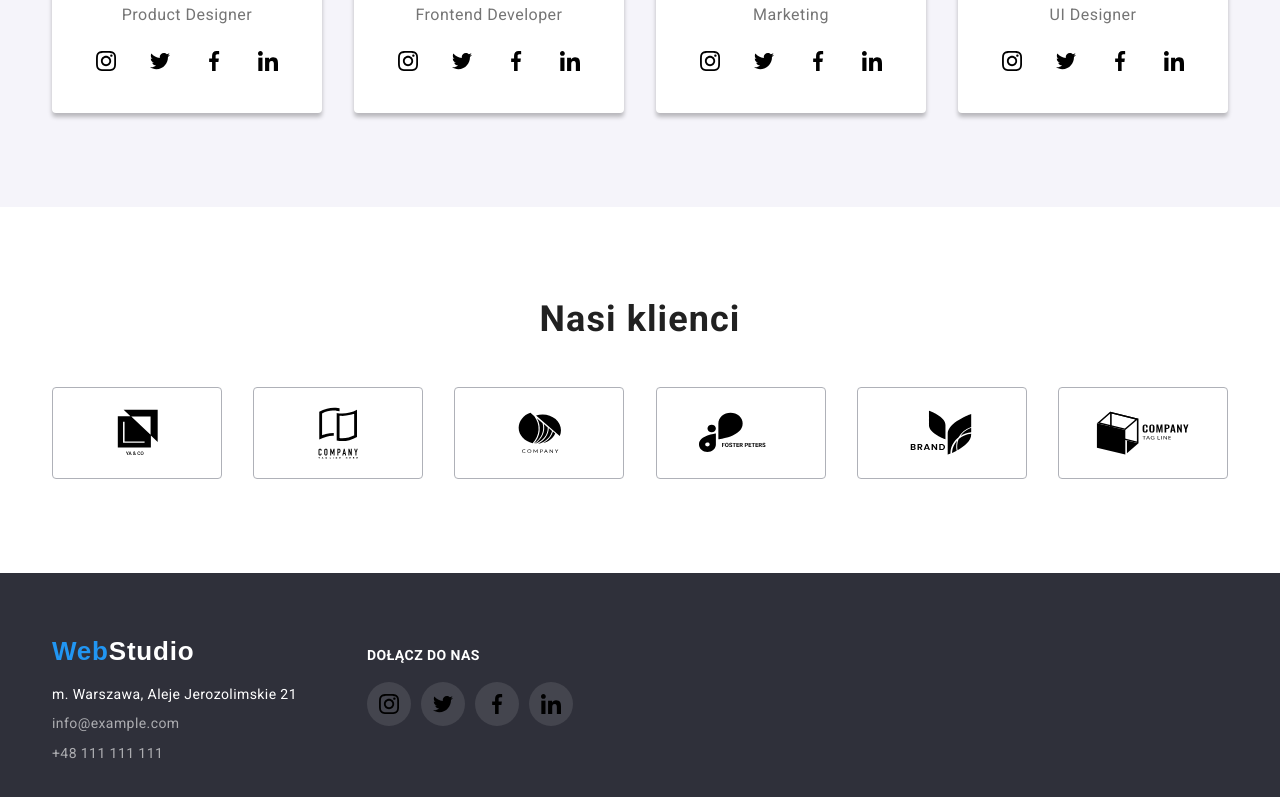
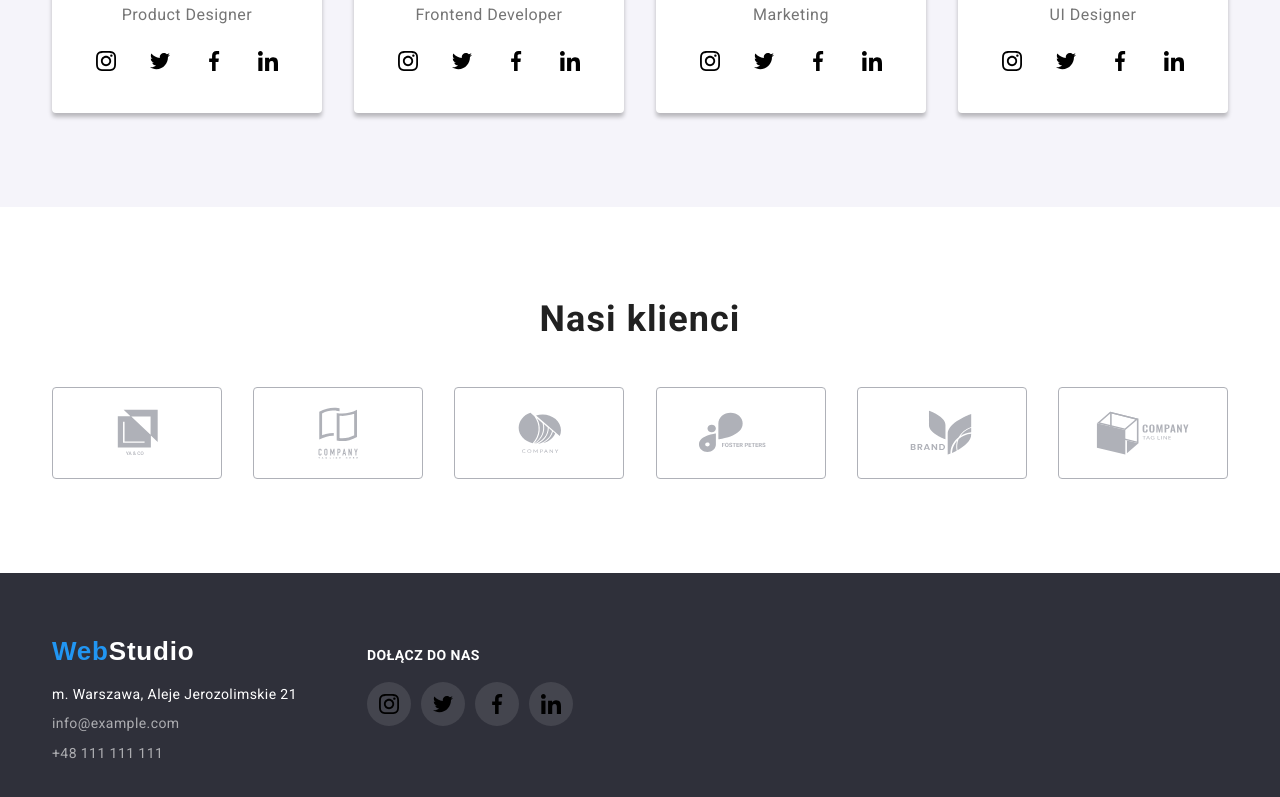
Before and after one commit to DagmaraKida/goit-markup-hw-04, a plain HTML site: page index.html in a window 1280 px wide. Shown: the part 2076-2873 px from the top of the page. Drawn offline with Linux system fonts and the light colour scheme.

Commit message:
clients cards focus working

```diff
--- a/css/styles.css
+++ b/css/styles.css
@@ -311,28 +311,29 @@ h5 /* .text-card-title */ {
   margin-top: 50px;
 }
 
-.clients-card-item {
+.icon {
+  fill: #afb1b8;
+}
+
+.clients-card-link {
+  width: 170px;
+  height: 92px;
+  padding: 16px 32px;
   border: 1px solid #afb1b8;
   border-radius: 4px;
-  width: 170px;
-  height: 92px;
   display: flex;
+  align-items: center;
   justify-content: center;
 }
 
-.clients-card-item:hover,
-.clients-card-item:focus {
+.clients-card-link:hover,
+.clients-card-link:focus {
   border-color: var(--blue);
 }
 
-.clients-card-item:hover .icon,
-.clients-card-item:focus .icon {
+.clients-card-link:hover .icon,
+.clients-card-link:focus .icon {
   fill: var(--blue);
-}
-.clients-card-link {
-  display: flex;
-  align-items: center;
-  padding: 16px 32px;
 }
 
 /* SOCIAL ICONS */
```
